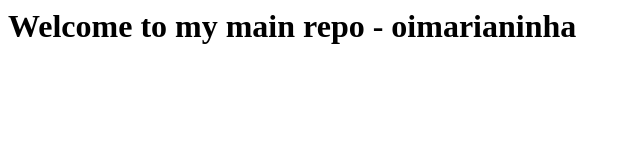
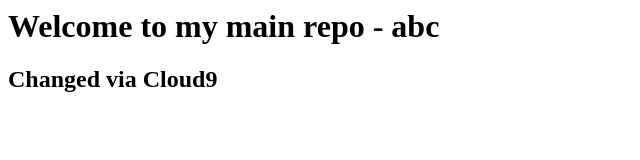
Before and after one commit to oimarianinha/oimarianinha.github.io, a plain HTML site: page index.html in a window 1280 px wide. Shown: the whole page, without its empty margins (0-640 px from the left). Drawn offline with Linux system fonts and the light colour scheme.

Commit message:
Ajustes na página principal

```diff
--- a/index.html
+++ b/index.html
@@ -1,5 +1,6 @@
 <html>
-  <body>
-    <h1>Welcome to my main repo - oimarianinha</h1>
-  </body>
+<body>
+<h1>Welcome to my main repo - abc</h1>
+<h2>Changed via Cloud9</h2>
+</body>
 </html>
```
